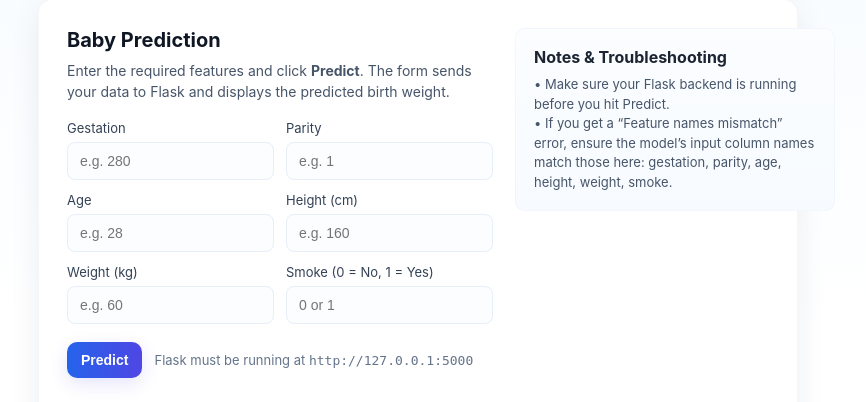
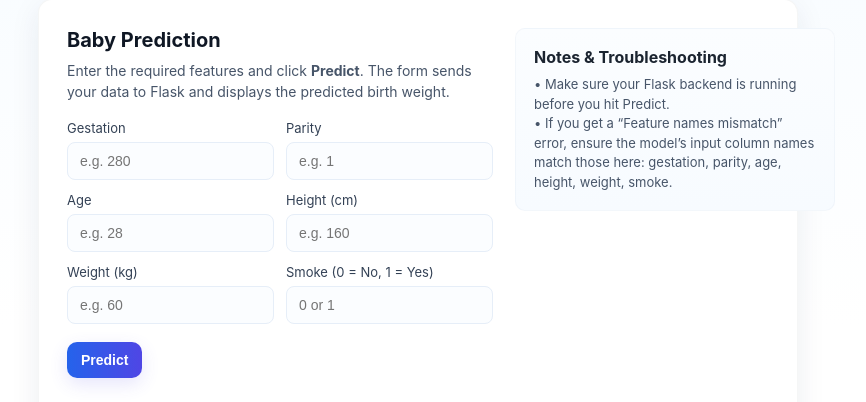
Before and after one commit to yatharthasablok/Birth-weight-predictor, a Flask app: page / in a window 1280 px wide. Shown: the part 155-557 px from the top of the page, without its empty margins (222-1088 px from the left). Run offline with Flask 3, Linux system fonts and the light colour scheme.

Commit message:
my second commit

```diff
--- a/templates/index.html
+++ b/templates/index.html
@@ -132,7 +132,6 @@
 
           <div class="actions">
             <button class="btn" type="submit" id="submit">Predict</button>
-            <div class="muted">Flask must be running at <code>http://127.0.0.1:5000</code></div>
           </div>
 
           <div class="result" id="result">Predicted birth weight: {{ prediction }}</div>
```
